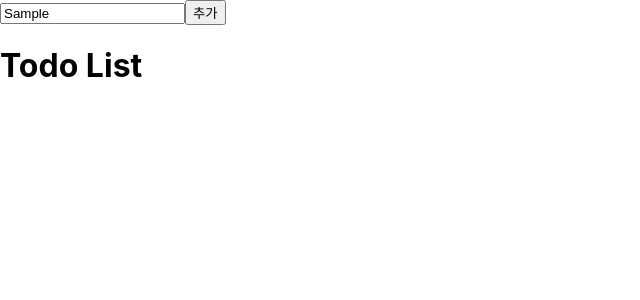
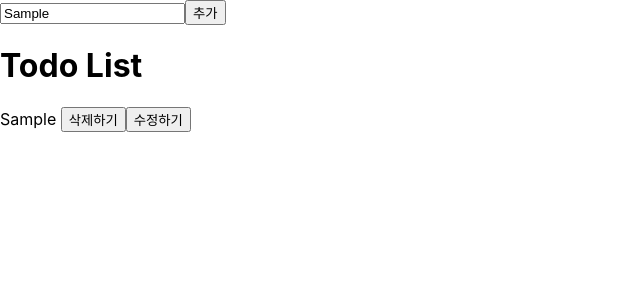
Before and after one commit to Katie27-maker/Final_project2, a React (Create React App) app in the folder final_project2/: page / in a window 1280 px wide. Both pictures are taken after typing "Sample" into the empty fields and a click on the button "추가". Shown: the top 300 px of the page, without its empty margins (0-640 px from the left). Built offline with nearby package versions, Linux system fonts and the light colour scheme.

Commit message:
todolist + 삭제하기 기능 추가

```diff
--- a/final_project2/src/App.js
+++ b/final_project2/src/App.js
@@ -2,26 +2,43 @@ import logo from './logo.svg';
 import './App.css';
 import React, { useState } from 'react';
 import TodoBoard from './components/TodoBoard';
-// import Todoitem from './component/Todoitem';
 
 
 function App() {
 
-  const [inputValue,setInputValue] = useState('');
-  const [todoList,setTodoList] = useState([]);
+
+// useState는 const [변수값 가져오기,변수값 설정하기] = useState(초기값); 로 입력함
+  // 😀 useState는 페이지 랜더링 시 1회만! 발동! 이후 발동 하지 않는다!!
+  const [inputValue,setInputValue] = useState('');    // 아직 입력한 값은 빈 값이니까 비워두기
+  const [todoList,setTodoList] = useState([]);        // 아이템을 모아두려면 어떤 타입이 제일 좋으냐 배열이 좋다.
 
   const addItem = () => {
-    console.log("요기", inputValue) // 새로운 인풋 벨루
+    console.log("inputValue값을 todoList에 추가!");
     setTodoList([...todoList, inputValue])  // 기존에 있는 아이템 유지하고 새로추가
+  }
+
+  const DeleteClick = (delete_item) => {
+    console.log("필터 되기전 todoList :" + todoList)
+    let result = todoList.filter(item=>{return item!==delete_item});   // 조건에 만족하는 애들만 모아서 배열만들어라!
+    // var result = if(1==1) "김주희";    <- 정상 작동
+    // var result = if(1==1) { "김주희"};  <- 에러 발생
+    console.log("필터 된 후 todoList : " + result);
+
+    setTodoList(result);
+    console.log(delete_item)
+    console.log("삭제중...")
+  }
+
+  const UpDateClick = (update_item) => {
+
   }
 
 
   return (
     <main>
-      <input value={inputValue} type="text" onChange={(event)=>setInputValue(event.target.value)}></input>
+      <input type="text" onChange={(텍스트input)=>{setInputValue(텍스트input.target.value); console.log("inputValue값 변경!")}}></input>
       <button onClick={addItem}>추가</button>
-
-      <TodoBoard todoList={todoList}/>
+      <TodoBoard 삭제하기={DeleteClick} todoList={todoList}/>
     </main>
   );
 }
--- a/final_project2/src/components/TodoBoard.js
+++ b/final_project2/src/components/TodoBoard.js
@@ -1,12 +1,12 @@
 import React from 'react';
-// import Todoitem from './Todoitem';
+import Todoitem from './Todoitem';
 
 const TodoBoard = (props) => {
-
+        console.log(props)
     return (
         <div>
             <h1>Todo List</h1>
-            {props.todoList.map((item)=><todoitem item={item}/>)}
+            {props.todoList.map((item)=><Todoitem item={item} delete={props.삭제하기}/>) }
         </div>
     );
 };
--- a/final_project2/src/components/todoitem.js
+++ b/final_project2/src/components/todoitem.js
@@ -1,13 +1,15 @@
 import React from 'react';
 
-const Todoitem = () => {
+const Todoitem = (props) => {
+    const todoItem = document.getElementsByClassName('todo-item')
+
     return (
-        <div>
             <div className='todo-item'>
-            {props.todoList}
+                {props.item}  {/* <= todolist에 있던 요소 출력 */}
+                <input onClick={()=>props.delete(props.item)} type='button' value={"삭제하기"} />
+                <input onClick={()=>props.update(props.item)} type='button' value={"수정하기"} />
             </div>
-        </div>
     );
 };
 
-export default todoitem;
+export default Todoitem;
```
